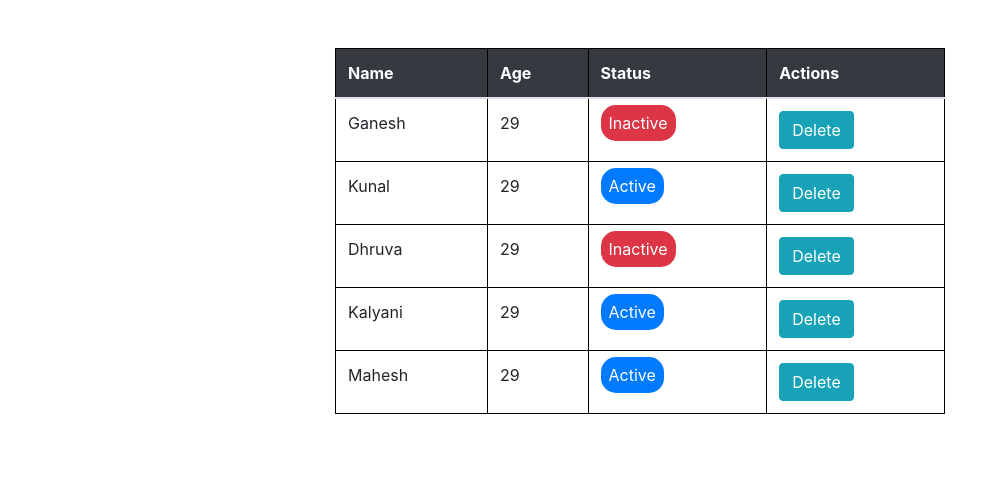
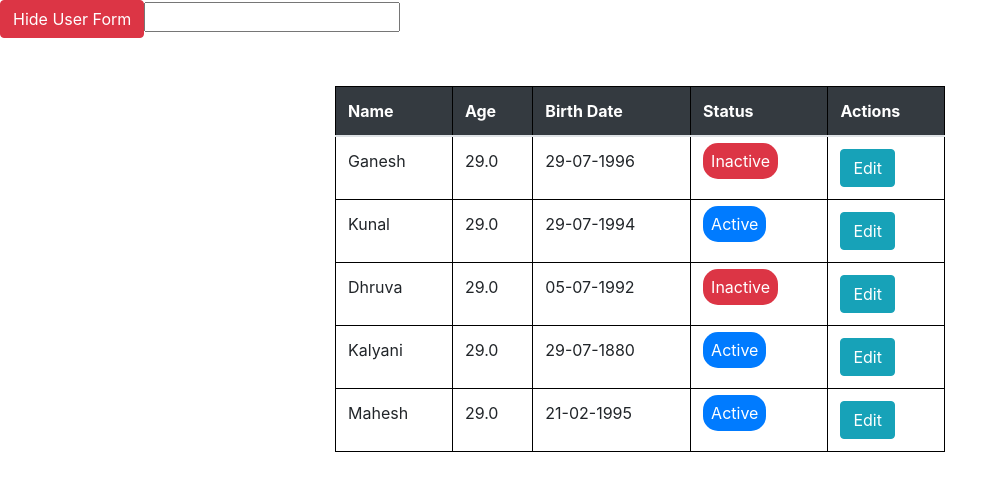
Before and after one commit to rvmore/angular-training, an Angular app: page / in a window 1280 px wide. Shown: the top 490 px of the page, without its empty margins (0-1008 px from the left). Built offline with nearby package versions, Linux system fonts and the light colour scheme.

Commit message:
Added pipe code

```diff
--- a/src/app/app.component.html
+++ b/src/app/app.component.html
@@ -1,9 +1,19 @@
+<div class="container mt-5 w-50" *ngIf="selectedUser">
+    <app-edit-user [user]="selectedUser"></app-edit-user>
+</div>
+
+<button class="btn btn-danger" (click)="onHideUserForm()">Hide User Form</button>
+
+<input #myInput type="text">
+
+
 <div class="container mt-5 w-50">
     <table class="table table-hover">
         <thead class="bg-dark" style="color: #fff;">
             <tr>
                 <th>Name</th>
                 <th>Age</th>
+                <th>Birth Date</th>
                 <th>Status</th>
                 <th>Actions</th>
             </tr>
@@ -11,12 +21,14 @@
         <tbody>
             <tr *ngFor="let user of userList">
                 <td>{{user.name}}</td>
-                <td>{{user.age}}</td>
+                <td>{{user.age | number: '1.1-2'}}</td>
+                <td>{{user.birthDate | date:'dd-MM-yyyy'}}</td>
                 <td>
-                    <span [ngClass]="{'bg-danger': !user.status}" class="bg-primary p-2" style="border-radius: 15px; color:#fff">{{user.status ? 'Active':'Inactive'}}</span>
+                    <span [ngClass]="{'bg-danger': !user.status}" class="bg-primary p-2"
+                        style="border-radius: 15px; color:#fff">{{user.status ? 'Active':'Inactive'}}</span>
                 </td>
                 <td>
-                    <button class="btn btn-info">Delete</button>
+                    <button class="btn btn-info" (click)="onEditUser(user)">Edit</button>
                 </td>
             </tr>
         </tbody>
--- a/src/app/app.component.ts
+++ b/src/app/app.component.ts
@@ -1,48 +1,56 @@
-import { Component, ElementRef, OnInit, ViewChild } from '@angular/core';
+import { AfterViewInit, Component, ElementRef, OnInit, ViewChild } from '@angular/core';
 
 @Component({
   selector: 'app-root',
   templateUrl: './app.component.html',
   styleUrls: ['./app.component.css']
 })
-export class AppComponent implements OnInit {
-  userList: { id: number, name: string; age: number, status: boolean }[] = [
+export class AppComponent implements OnInit, AfterViewInit {
+  @ViewChild('myInput', {read: ElementRef}) myInput: ElementRef;
+
+  userList: { id: number, name: string; age: number, birthDate: Date, status: boolean }[] = [
     {
       id: 0,
       name: 'Ganesh',
       age: 29,
-      status: false
+      status: false,
+      birthDate: new Date('1996-07-29')
     },
     {
       id: 0,
       name: 'Kunal',
       age: 29,
-      status: true
+      status: true,
+      birthDate: new Date('1994-07-29')
     },
     {
       id: 0,
       name: 'Dhruva',
       age: 29,
-      status: false
+      status: false,
+      birthDate: new Date('1992-07-05')
     },
     {
       id: 0,
       name: 'Kalyani',
       age: 29,
-      status: true
+      status: true,
+      birthDate: new Date('1880-07-29')
     },
     {
       id: 0,
       name: 'Mahesh',
       age: 29,
-      status: true
+      status: true,
+      birthDate: new Date('1995-02-21')
     },
   ];
 
-  selectedUser: { id: number, name: string, age: number };
+  selectedUser: { id: number, name: string, age: number, status: boolean, birthDate: Date };
   // isUserDataAvailable = false;
 
   ngOnInit(): void {
+    console.log(this.myInput);
     // this.isUserDataAvailable = true;
     // // failed to fetch data from backend
     // setTimeout(() => {
@@ -50,7 +58,19 @@ export class AppComponent implements OnInit {
     // }, 10000);
   }
 
+  ngAfterViewInit(): void {
+    console.log(this.myInput);
+  }
+
   getFirstLetter(name): string {
     return name.toString()[0];
   }
+
+  onEditUser(user): void {
+    this.selectedUser = user;
+  }
+
+  onHideUserForm(): void {
+    this.selectedUser = null;
+  }
 }
--- a/src/app/edit-user/edit-user.component.html
+++ b/src/app/edit-user/edit-user.component.html
@@ -1,11 +1,21 @@
 <div class="container w-50 mt-2 mb-5">
     <div class="row form-group">
         <label for="name" class="label">Name</label>
-        <input type="text" class="form-control">
+        <input type="text" class="form-control" [(ngModel)]="inputUser.name">
     </div>
     <div class="row form-group">
-        <label for="name" class="label">Name</label>
-        <input type="text" class="form-control">
+        <label for="age" class="label">Age</label>
+        <input type="text" class="form-control" [(ngModel)]="inputUser.age">
+    </div>
+    <div class="row form-group">
+        <label for="birthDate" class="label">Birth Date</label>
+        <input type="datetime" class="form-control" [(ngModel)]="inputUser.birthDate">
+    </div>
+    <div class="row form-check mb-2">
+        <input class="form-check-input" type="checkbox" value="" id="flexCheckDefault" [(ngModel)]="inputUser.status">
+        <label class="form-check-label" for="flexCheckDefault">
+            Status
+        </label>
     </div>
     <div class="row">
         <button class="btn btn-primary">Save</button>
--- a/src/app/edit-user/edit-user.component.ts
+++ b/src/app/edit-user/edit-user.component.ts
@@ -1,18 +1,41 @@
-import { Component, Input, OnInit } from '@angular/core';
+import { Component, DoCheck, Input, OnChanges, OnDestroy, OnInit, SimpleChanges } from '@angular/core';
 
 @Component({
   selector: 'app-edit-user',
   templateUrl: './edit-user.component.html',
   styleUrls: ['./edit-user.component.css']
 })
-export class EditUserComponent implements OnInit {
-  @Input() user: { id: number, name: string, age: number };
+export class EditUserComponent implements OnInit, OnChanges, OnDestroy {
+  @Input() user: { id: number, name: string, age: number, status: boolean, birthDate: Date };
 
-  inputUser: { id: number, name: string, age: number };
+  inputUser: { id: number, name: string, age: number, status: boolean, birthDate: Date } = {
+    id: 0, name: '', age: 0, status: false, birthDate: new Date('01-01-1996')
+  };
 
   constructor() { }
 
   ngOnInit(): void {
+    console.log('Rendered with initialization');
+    this.inputUser.id = this.user.id;
+    this.inputUser.name = this.user.name;
+    this.inputUser.age = this.user.age;
+    this.inputUser.status = this.user.status;
+    this.inputUser.birthDate = this.user.birthDate;
+  }
+
+  ngOnChanges(changes: SimpleChanges): void {
+    console.log('Rendered with changes');
+    if (changes.user) {
+      this.inputUser.id = this.user.id;
+      this.inputUser.name = this.user.name;
+      this.inputUser.age = this.user.age;
+      this.inputUser.status = this.user.status;
+      this.inputUser.birthDate = this.user.birthDate;
+    }
+  }
+
+  ngOnDestroy(): void {
+    console.log('On Destroy called');
   }
 
 }
```
